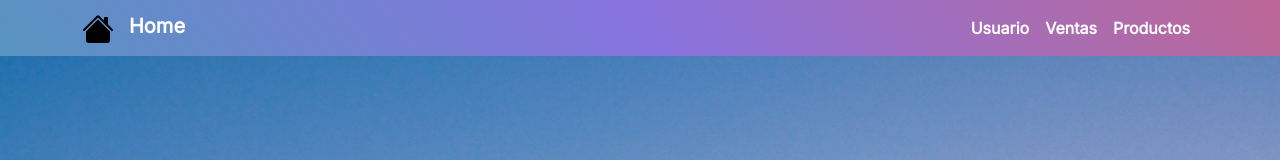
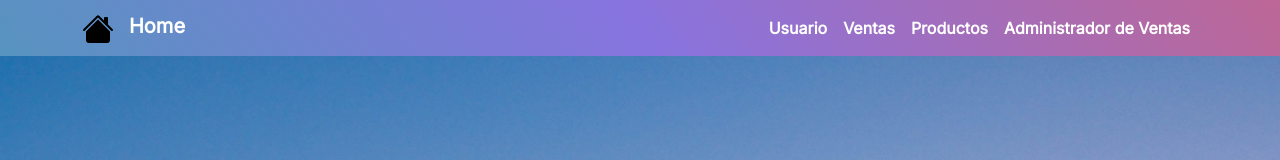
Before and after one commit to nblancob/Proyecto-Mision-TIC, a React (Create React App) app in the folder my-app/: page / in a window 1280 px wide. Shown: the top 160 px of the page. Built offline with nearby package versions, Linux system fonts and the light colour scheme.

Commit message:
Update Header.js
Adding the sales manager to the main menu

```diff
--- a/my-app/src/shared/Header.js
+++ b/my-app/src/shared/Header.js
@@ -14,6 +14,7 @@ const Header =()=>{
                             <Nav.Link href="/user/managment" style={{color: 'white'}}>Usuario</Nav.Link>
                             <Nav.Link href="/sale/registration" style={{color: 'white'}}>Ventas</Nav.Link>
                             <Nav.Link href="/product/managment" style={{color: 'white'}}>Productos</Nav.Link>
+                            <Nav.Link href="/sale/managment" style={{color: 'white'}}>Administrador de Ventas</Nav.Link>
                         </Nav>
                 </Container>
             </Navbar>
```
